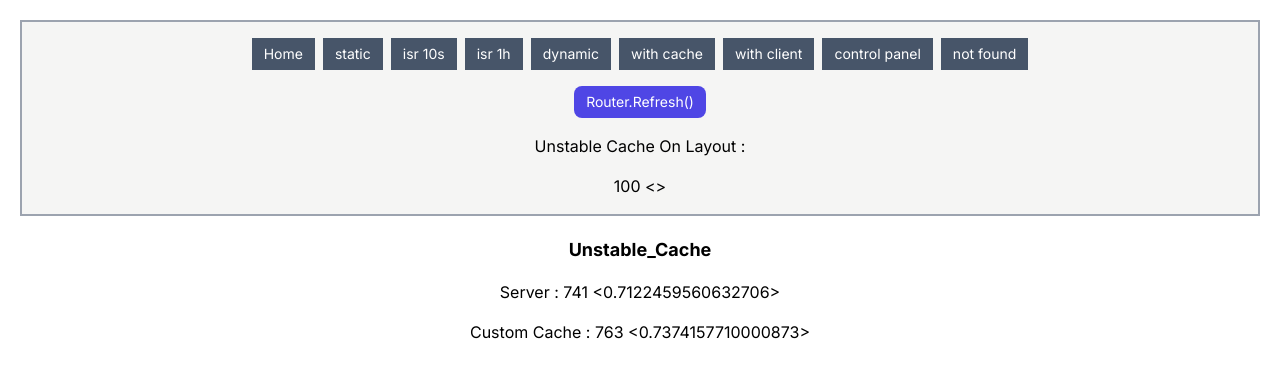
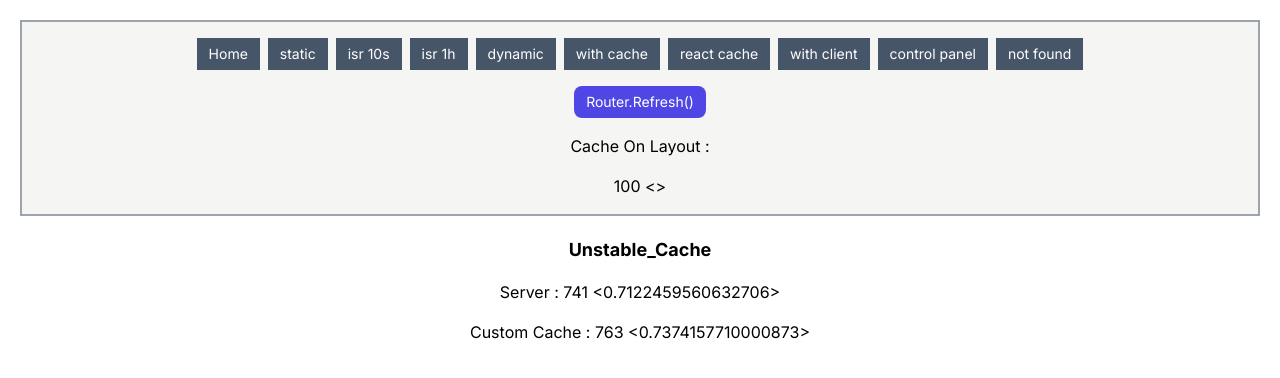
Before and after one commit to Javad9s/nextjs-revalidation-test, a Next.js app: page /with-cache in a window 1280 px wide. Shown: the top 378 px of the page. Built offline with nearby package versions, Linux system fonts and the light colour scheme; no server answers.

Commit message:
add react cahce page

```diff
--- a/src/app/api/get-number/route.ts
+++ b/src/app/api/get-number/route.ts
@@ -2,6 +2,6 @@ import { NextResponse } from "next/server";
 export const dynamic = "force-dynamic";
 export async function GET() {
   const randomNumber = Math.random();
-  console.log(`called api : ${randomNumber}`);
+  console.log(`### --- Called get-number api ${randomNumber}`);
   return NextResponse.json({ randomNumber });
 }
--- /dev/null
+++ b/src/app/cache-render/page.tsx
@@ -0,0 +1,21 @@
+import NumDisplay from "@/components/NumDisplay";
+import ServerNumber from "@/components/ServerNumber";
+import { cache } from "react";
+
+const getNumber = cache(() => {
+  const randomNumber = Math.random();
+  console.log(`### --- Called react cache ${randomNumber}`);
+  return randomNumber;
+});
+export default function Page() {
+  const custom_number = getNumber();
+  console.log("### --- Rendered cache-render page.tsx");
+
+  return (
+    <>
+      <p className="text-lg font-bold">Render with react cache</p>
+      <ServerNumber />
+      React Cache : <NumDisplay rnd={custom_number} />
+    </>
+  );
+}
--- a/src/app/layout.tsx
+++ b/src/app/layout.tsx
@@ -60,6 +60,12 @@ export default function RootLayout({
               with cache
             </Link>
             <Link
+              href={"/cache-render"}
+              className="bg-slate-600 px-3 py-1.5 text-sm text-white duration-150 hover:bg-slate-950 active:shadow-lg"
+            >
+              react cache
+            </Link>
+            <Link
               href={"/with-client"}
               className="bg-slate-600 px-3 py-1.5 text-sm text-white duration-150 hover:bg-slate-950 active:shadow-lg"
             >
@@ -79,7 +85,7 @@ export default function RootLayout({
             </Link>
           </nav>
           <Refresh />
-          <p>Unstable Cache On Layout : </p>
+          <p>Cache On Layout : </p>
           <CachedNumber />
         </div>
         <div className="flex flex-col items-center justify-center gap-4">
--- a/src/utils/getNumber.ts
+++ b/src/utils/getNumber.ts
@@ -23,6 +23,7 @@ const GetUnsatableCachedNumber = unstable_cache(
 async function GetFetchCachedNumber() {
   // URL="http://localhost:3000"
   // URL = "https://nextjs-revalidation-test.vercel.app"
+  console.log("### --- Called GetFetchCachedNumber");
   try {
     const res = await fetch(process.env.URL + "/api/get-number", {
       next: { revalidate: 259200, tags: ["cachedNumber"] },
```
